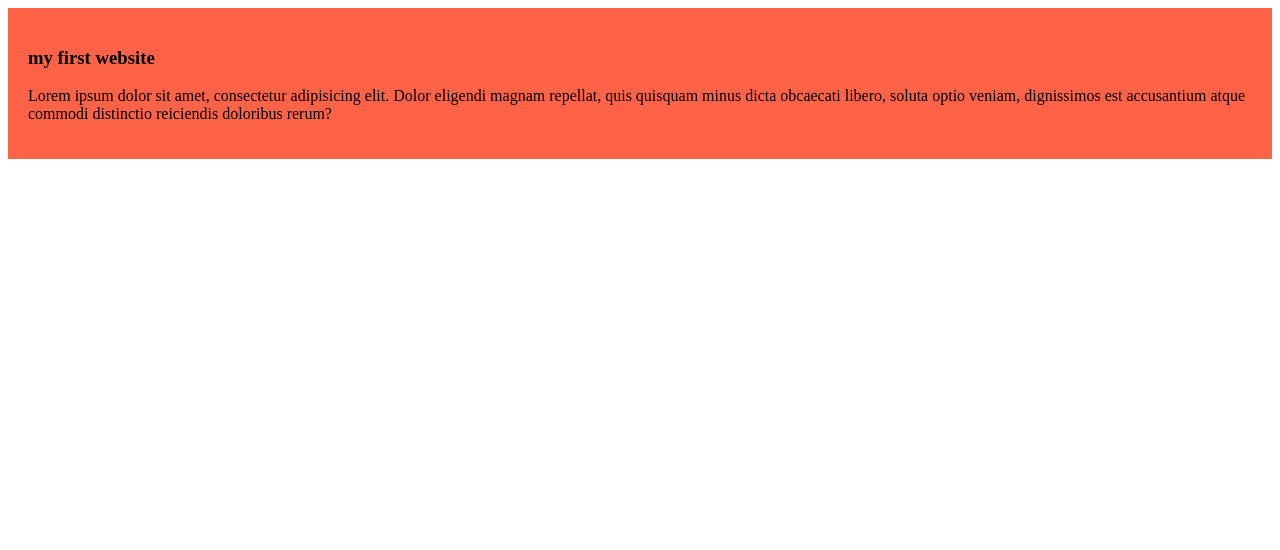
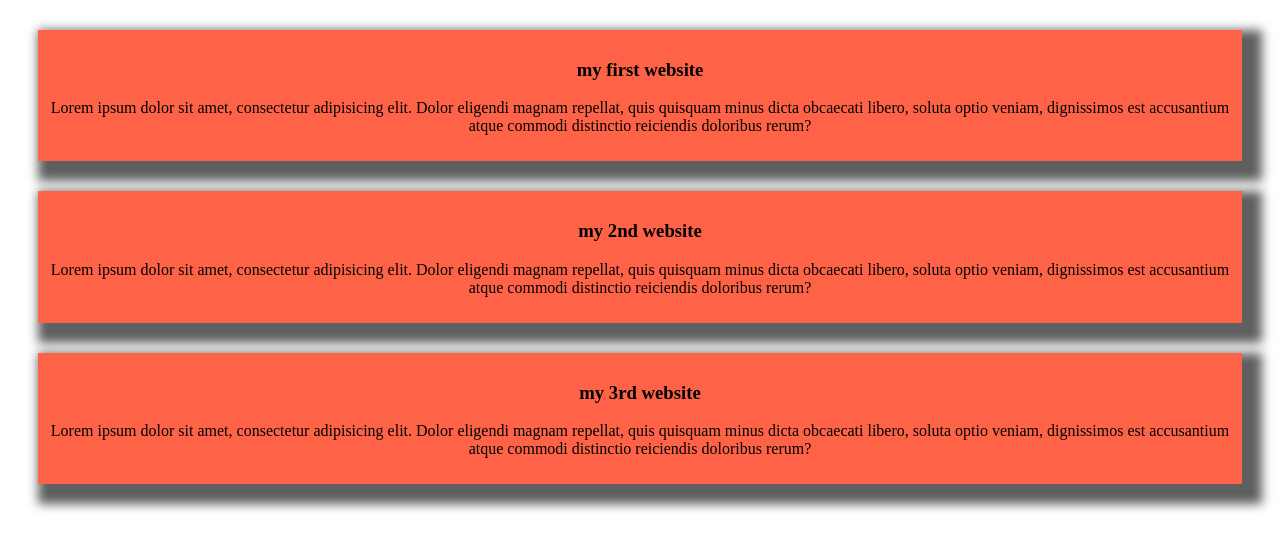
Before and after one commit to MuhammadNadim1/my-sample-website, a plain HTML site: page index.html in a window 1280 px wide. Drawn offline with Linux system fonts and the light colour scheme.

Commit message:
added the second blog

```diff
--- a/index.html
+++ b/index.html
@@ -11,6 +11,14 @@
         <h3>my first website</h3>
         <p>Lorem ipsum dolor sit amet, consectetur adipisicing elit. Dolor eligendi magnam repellat, quis quisquam minus dicta obcaecati libero, soluta optio veniam, dignissimos est accusantium atque commodi distinctio reiciendis doloribus rerum?</p>
     </div>
+    <div>
+        <h3>my 2nd website</h3>
+        <p>Lorem ipsum dolor sit amet, consectetur adipisicing elit. Dolor eligendi magnam repellat, quis quisquam minus dicta obcaecati libero, soluta optio veniam, dignissimos est accusantium atque commodi distinctio reiciendis doloribus rerum?</p>
+</div>
+<div>
+        <h3>my 3rd website</h3>
+        <p>Lorem ipsum dolor sit amet, consectetur adipisicing elit. Dolor eligendi magnam repellat, quis quisquam minus dicta obcaecati libero, soluta optio veniam, dignissimos est accusantium atque commodi distinctio reiciendis doloribus rerum?</p>
+    </div>
 
 </body>
 </html>
--- a/styles/blog.css
+++ b/styles/blog.css
@@ -1,4 +1,8 @@
 div{
     background: tomato;
-    padding: 20px;
+    padding: 10px;
+    margin: 30px 30px 30px 30px;
+    text-align: center;
+    box-shadow: 10px 10px 10px 10px rgb(93, 96, 94);
+
 }
```
